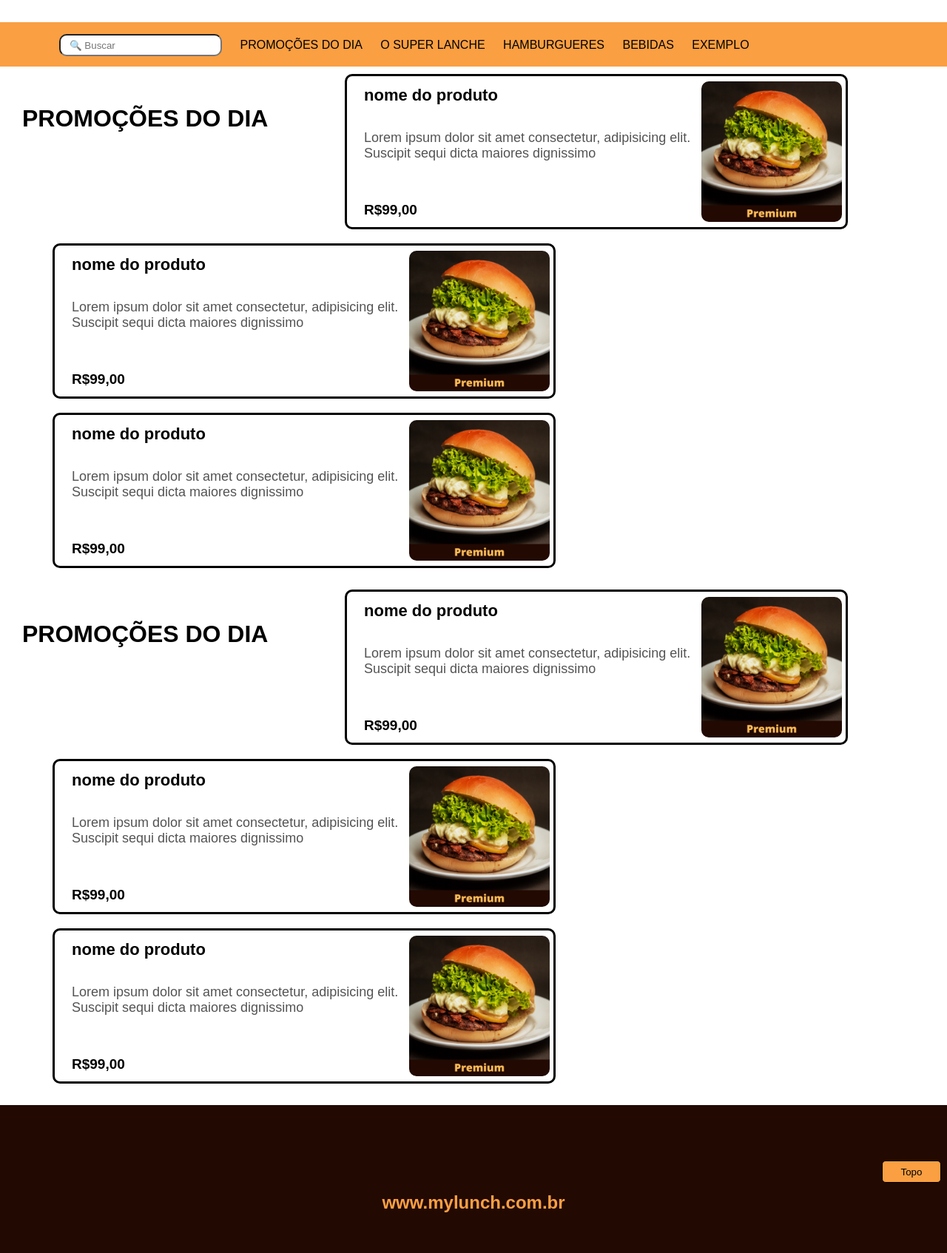
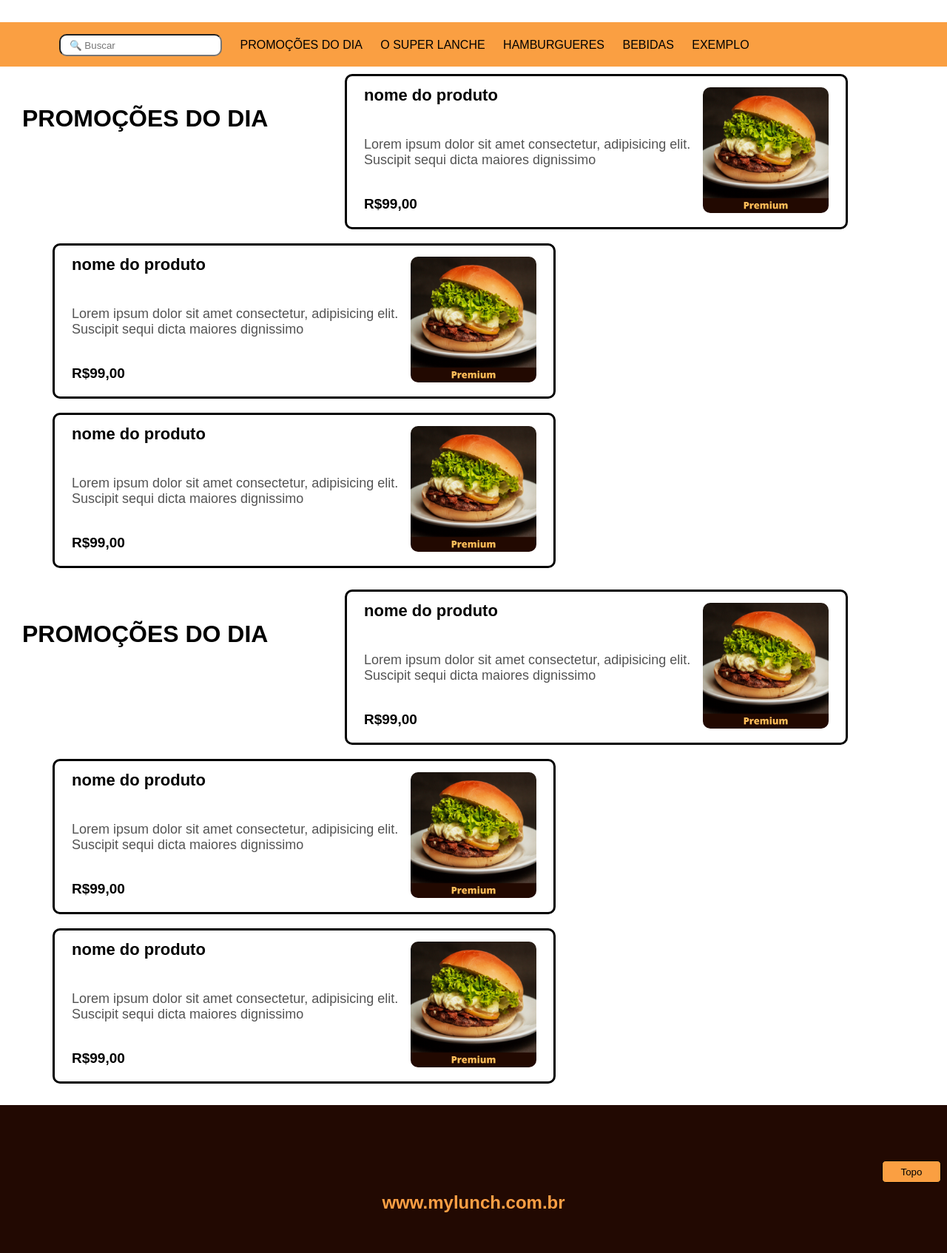
Before and after one commit to WorenoKing/MyLunch, a PHP site: page / in a window 1280 px wide. Shown: the part 335-2029 px from the top of the page at 74% size. Run offline with PHP 8.4, Linux system fonts and the light colour scheme.

Commit message:
Correção dos cards
Correção dos cards em relação ao navbar

```diff
--- a/css/style.css
+++ b/css/style.css
@@ -101,6 +101,7 @@ header {
 .sticky{
     position: sticky;
     top: 0;
+
 }
 .menu-2 {
     padding: 30px;
@@ -150,7 +151,6 @@ header {
     margin: 0 5px;
 }
 .card /* li */{
-    position: relative;
     width: 680px;
     height: 210px;
     display: inline-block;
@@ -162,7 +162,9 @@ header {
     border-radius: 10px;
     box-sizing: border-box;
     cursor: pointer;
+
 }
+
 .card:hover {
     border: 4px solid #fa9f42;
     transition: all .1s;
@@ -172,8 +174,8 @@ header {
     background: #2a5111;
 }
 
+
 .nome-produto {
-    position: absolute;
     box-sizing: border-box;
     margin: 0;
     font-size: 22px;
@@ -181,29 +183,30 @@ header {
 
 }
 .descricao-produto {
-    position: absolute;
+
     box-sizing: border-box;
     color: #000000ac;
-    margin: 0;
+    padding-top:4%;
     font-size: 18px;
     width: 450px;
     top: 73px;
 }
 .valor-produto {
-    position: absolute;
-    box-sizing: border-box;
-    margin: 0;
+    box-sizing:content-box;
+    padding-top:3%;
     font-size: 19px;
     font-weight: bold;
-    bottom: 12px;
+    bottom: 5px;
 }
 .imagem-produto {
-    position: absolute;
     box-sizing: border-box;
-    margin: 0;
+    margin-top:-30%;
     border-radius: 10px;
     right: 5px;
     top: 7px;
+    float:right;
+    width:170px;
+    height:170px;
 }
 
 
--- a/index.php
+++ b/index.php
@@ -57,6 +57,7 @@
 
 
 <div class="section">
+
     <h1>PROMOÇÕES DO DIA</h1>
         <ul class="section-box">
             <li class="card">
@@ -79,9 +80,9 @@
              </li>
         </ul>
 </div>
-
 <div class="section">
     <h1>PROMOÇÕES DO DIA</h1>
+
         <ul class="section-box">
             <li class="card">
                <p class="nome-produto">nome do produto</p>
@@ -104,7 +105,6 @@
         </ul>
 </div>
 
-
 <footer>
     <div id="rodape">
         <div class="description">
```
